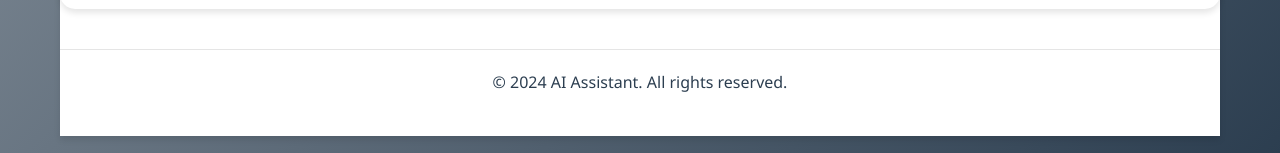
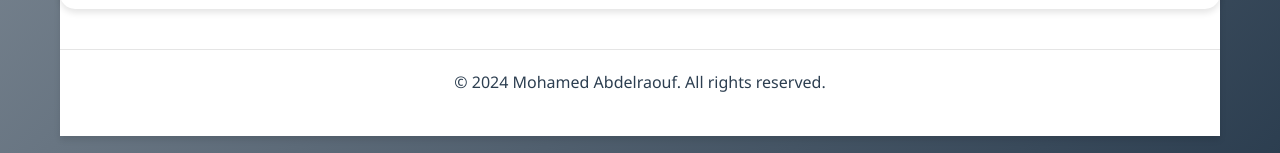
Before and after one commit to moego0/ai-assistant, a plain HTML site: page docs/index.html in a window 1280 px wide. Shown: the part 2774-2927 px from the top of the page. Drawn offline with Linux system fonts and the light colour scheme.

```diff
--- a/docs/index.html
+++ b/docs/index.html
@@ -696,7 +696,7 @@
                 </div>
             </section>
             <div class="footer-content">
-                <p>&copy; 2024 AI Assistant. All rights reserved.</p>
+                <p>&copy; 2024 Mohamed Abdelraouf. All rights reserved.</p>
             </div>
         </footer>
     </div>
```
